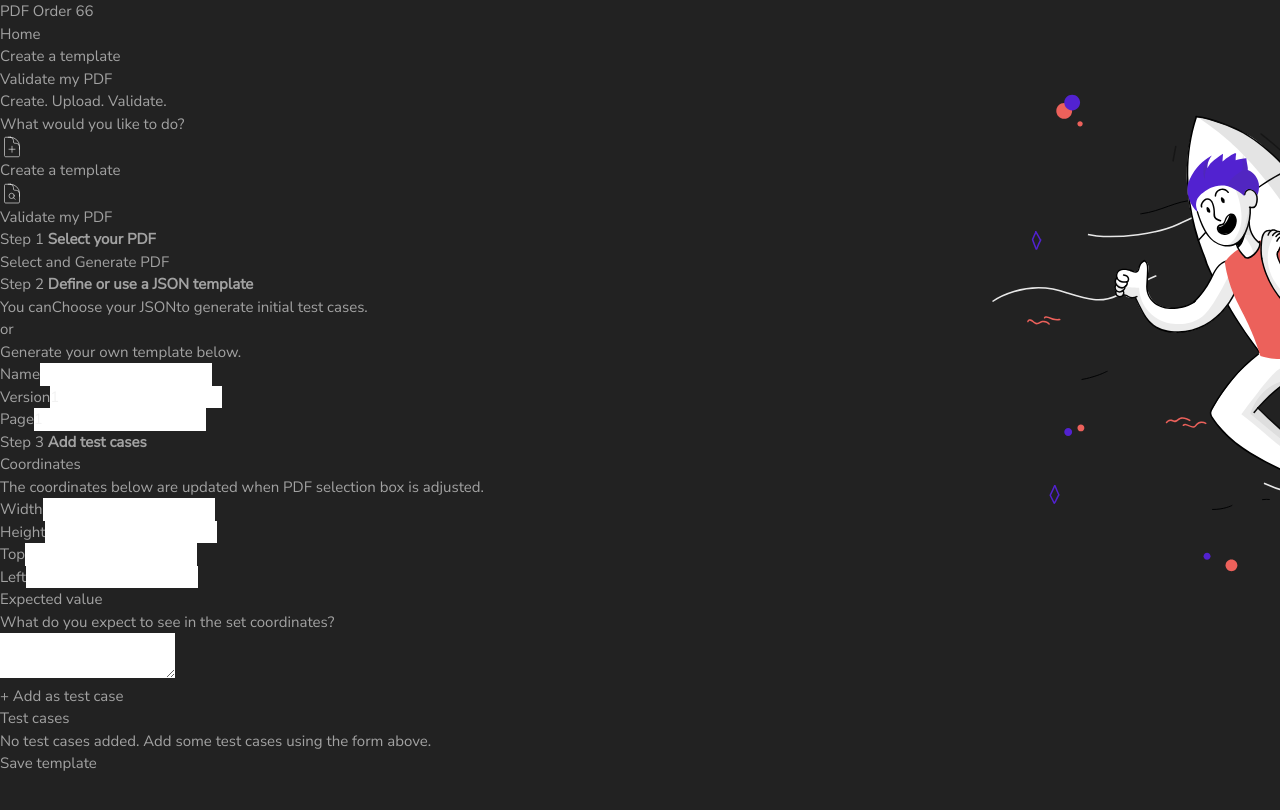
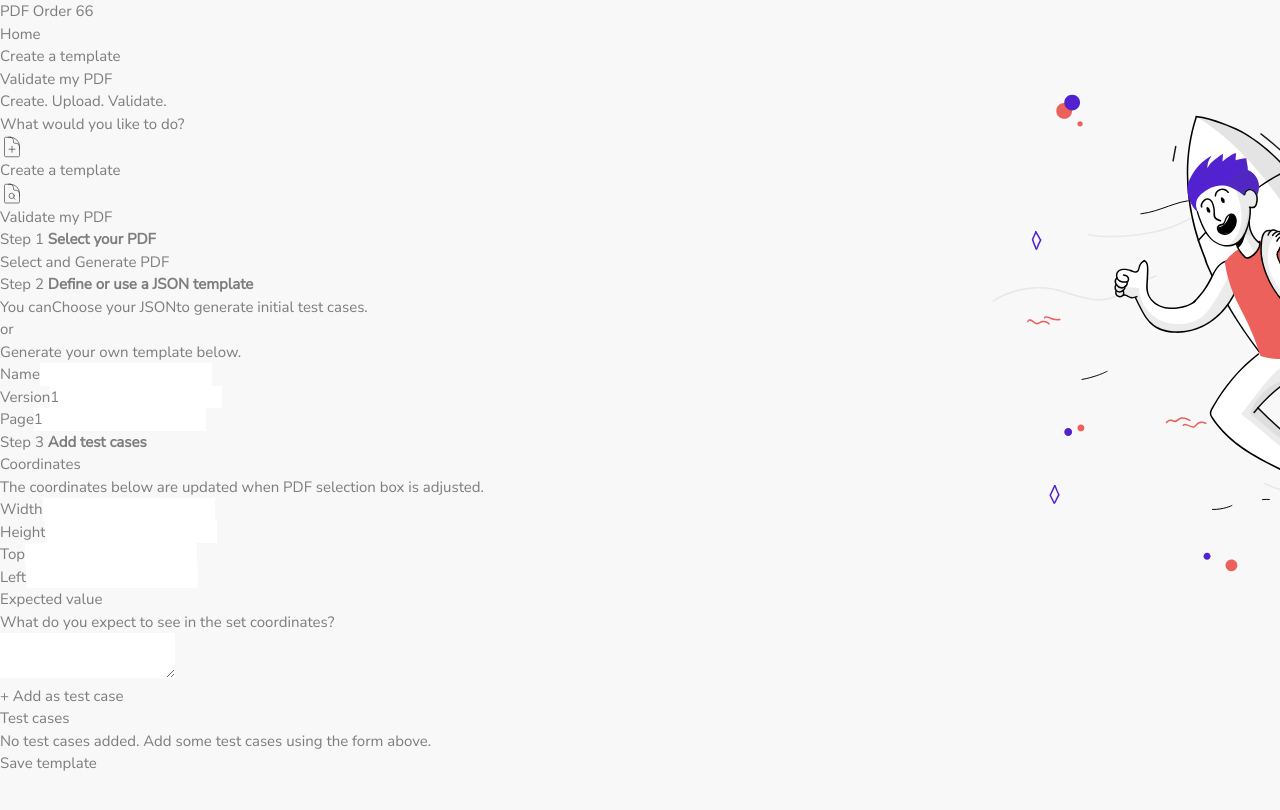
Before and after one commit to akpella/PdfTester, a Vue app: page /template in a window 1280 px wide. Shown: the top 810 px of the page. Built offline with nearby package versions, Linux system fonts and the light colour scheme.

Commit message:
Added localstorage array

```diff
--- a/src/assets/styles/base.css
+++ b/src/assets/styles/base.css
@@ -41,15 +41,15 @@
 
 @media (prefers-color-scheme: light) {
   :root {
-    --color-background: var(--vt-c-black);
-    --color-background-soft: var(--vt-c-black-soft);
-    --color-background-mute: var(--vt-c-black-mute);
+    --color-background: var(--vt-c-white);
+    --color-background-soft: var(--vt-c-white-soft);
+    --color-background-mute: var(--vt-c-white-mute);
 
-    --color-border: var(--vt-c-divider-dark-2);
-    --color-border-hover: var(--vt-c-divider-dark-1);
+    --color-border: var(--vt-c-divider-light-2);
+    --color-border-hover: var(--vt-c-divider-light-1);
 
-    --color-heading: var(--vt-c-text-dark-1);
-    --color-text: var(--vt-c-text-dark-2);
+    --color-heading: var(--vt-c-text-light-1);
+    --color-text: var(--vt-c-text-light-2);
   }
 }
 
--- a/src/components/MainCrop.vue
+++ b/src/components/MainCrop.vue
@@ -330,7 +330,7 @@ const triggerSave = () => {
 
 const successfulLoaded = () => {
   console.log('successfulLoaded');
-  imageSample.value = localStorage.getItem("page-0");
+  imageSample.value = JSON.parse(localStorage.getItem("pdfImages"))[0];
   urlPath.value = "";
 }
 </script>
--- a/src/components/PdfImage.vue
+++ b/src/components/PdfImage.vue
@@ -1,4 +1,5 @@
 <script setup>
+import { ref, onMounted } from 'vue';
 const props = defineProps({
     url: String
 })
@@ -8,6 +9,11 @@ const emit = defineEmits(['successfulLoaded'])
 const pdfjs = await import('pdfjs-dist/build/pdf');
 const pdfjsWorker = await import('pdfjs-dist/build/pdf.worker.entry');
 pdfjs.GlobalWorkerOptions.workerSrc = pdfjsWorker;
+const pdfImages = ref([]);
+
+onMounted(() => {
+    pdfImages.value = [];
+});
 
 if (props.url) {
 
@@ -26,7 +32,9 @@ if (props.url) {
         ctx.putImageData(pages[index], 0, 0);
         var dataUrl = canvas.toDataURL();
         // save the base64 images to local storage
-        localStorage.setItem(`page-${index}`, dataUrl);
+        pdfImages.value.push(dataUrl);
+
+        localStorage.setItem('pdfImages', JSON.stringify(pdfImages.value));
 
         // Uncomment if you want to download the pages as PNG
         // const downloadLink = document.createElement("a");
@@ -40,8 +48,6 @@ if (props.url) {
     }
 
     // get the pdf document
-
-    console.log('pdfJs: ', props.url);
     const thisdoc = pdfjs.getDocument({ url: props.url });
 
     thisdoc.promise.then(function (pdf) {
```
